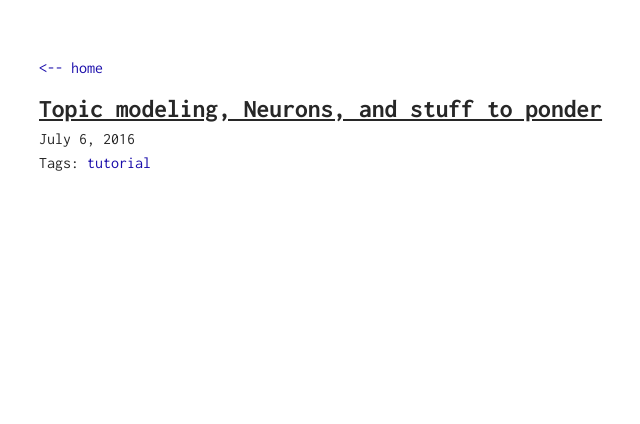
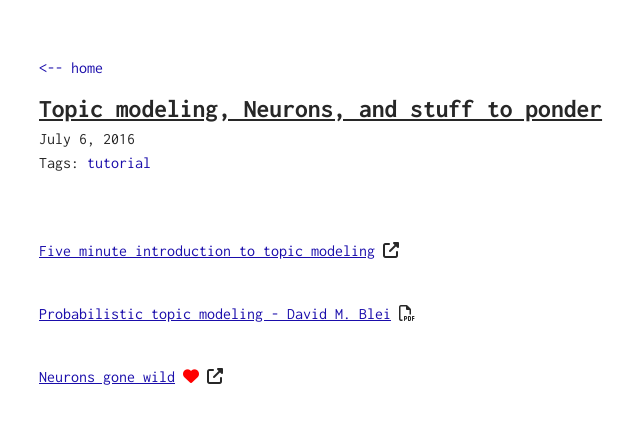
Before and after one commit to pbamotra/sciontist, a Jekyll site: the page built from _posts/2016-07-06-topic-modeling-neurons.md, in a window 1280 px wide. Shown: the top 424 px of the page, without its empty margins (301-941 px from the left). Built offline with Jekyll 4.4.1, drawn with Linux system fonts in a browser that asks for light colours; nearby versions of some CDN libraries; a script that is not in the unit is left out.

Commit message:
All posts have title

```diff
--- a/_posts/2016-07-06-topic-modeling-neurons.md
+++ b/_posts/2016-07-06-topic-modeling-neurons.md
@@ -18,3 +18,15 @@ _url:
     heart: <span style="color:red" title="I love it!"><i class="fa fa-heart" aria-hidden="true"></i></span>
 tag: tutorial
 ---
+{% for p in page._url %}
+{% if p.heart %}
+{% assign heart = p.heart %}
+{% else %}
+{% assign heart = '' %}
+{% endif %}
+{% if forloop.index == 1 %}
+<span class="date" title="{{specialtitle}}" style="color:#{{specialcolor}}">&nbsp;&nbsp;&nbsp;&nbsp;&nbsp;&nbsp;&nbsp;&nbsp;&nbsp;&nbsp;&nbsp;</span> {{special}}<br/> <a href="{{ p.uri }}" target="_blank" style="line-height:1.5">{{ p.title }}</a> {{ heart }} <i class="fa {{ p.type }}" aria-hidden="true"></i>
+{% else %}
+<span class="date">&nbsp;&nbsp;&nbsp;&nbsp;&nbsp;&nbsp;&nbsp;&nbsp;&nbsp;&nbsp;&nbsp;</span> <br/> <a href="{{ p.uri }}" target="_blank" style="line-height:1.5">{{ p.title }}</a> {{ heart }} <i class="fa {{ p.type }}" aria-hidden="true"></i>
+{% endif %}
+{% endfor %}
```
Also changed, not shown: _posts/2016-07-05-bagging-boosting-random-forests-and-EM.md (+12 -0 lines), _posts/2016-07-07-zero-knowledge-proofs-and-clt.md (+12 -0 lines).
